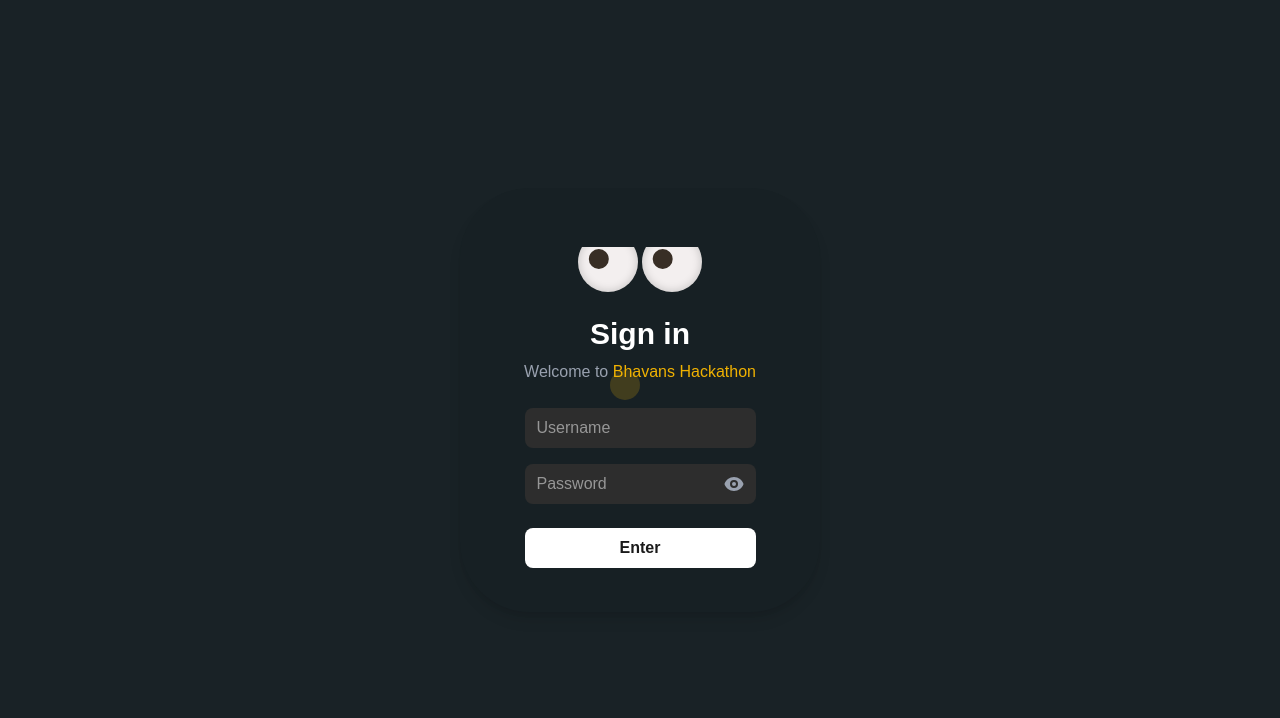
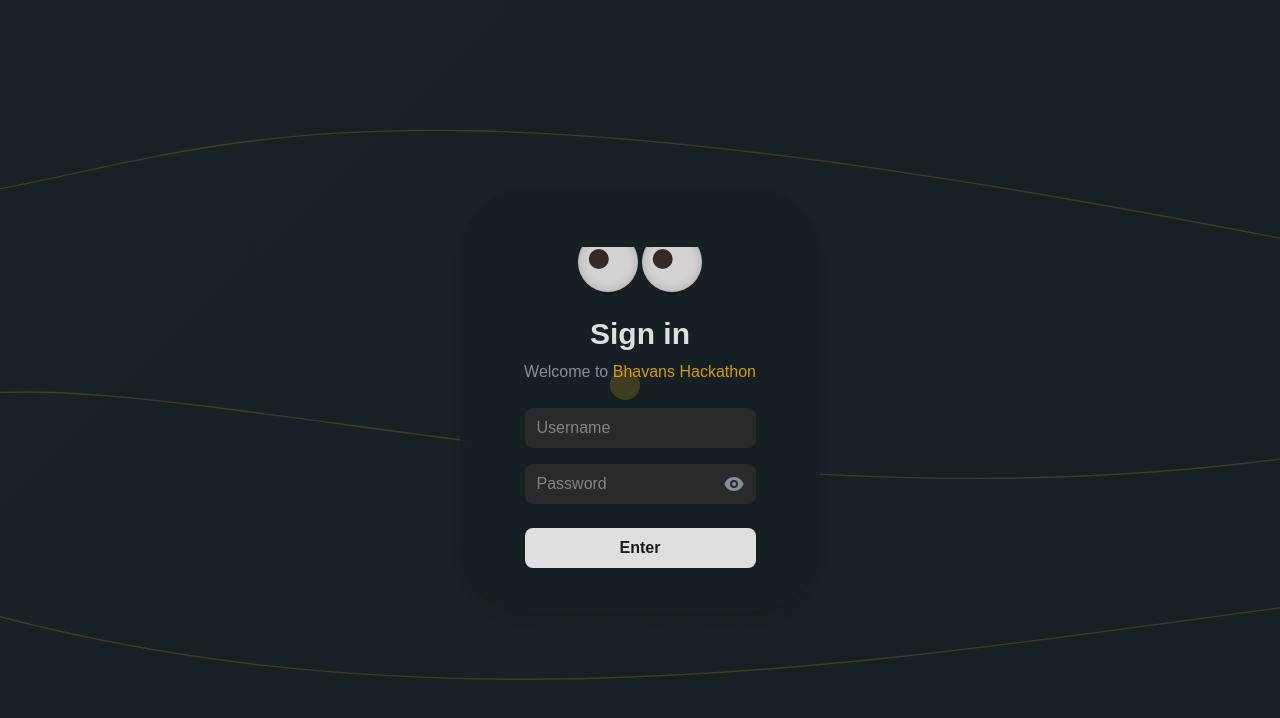
Before and after one commit to Gopesh456/HackCheck-UI, a Next.js app: page /login in a window 1280 px wide. Shown: the top 718 px of the page. Built offline with nearby package versions, Linux system fonts and the light colour scheme.

Commit message:
Enhance login page with sleek background design and animations; remove unused utility functions

```diff
--- a/app/login/page.tsx
+++ b/app/login/page.tsx
@@ -141,6 +141,83 @@
 
   return (
     <div className="relative min-h-screen flex items-center justify-center bg-[#192226]">
+      {/* Sleek background design */}
+      <div className="absolute inset-0 overflow-hidden bg-design">
+        <svg
+          className="absolute w-full h-full opacity-20"
+          xmlns="http://www.w3.org/2000/svg"
+          viewBox="0 0 1200 800"
+        >
+          {/* Curved lines */}
+          <path
+            d="M-100,200 C200,150 300,50 1300,250"
+            className="animated-line"
+            stroke="#EAB308"
+            strokeWidth="1.4"
+            fill="none"
+          />
+          <path
+            d="M-100,400 C100,350 700,550 1300,450"
+            className="animated-line"
+            stroke="#EAB308"
+            strokeWidth="1.4"
+            fill="none"
+            style={{ animationDelay: "0.2s" }}
+          />
+          <path
+            d="M-100,600 C400,750 900,650 1300,600"
+            className="animated-line"
+            stroke="#EAB308"
+            strokeWidth="1.4"
+            fill="none"
+            style={{ animationDelay: "0.4s" }}
+          />
+
+          {/* Geometric elements */}
+          <circle
+            cx="10%"
+            cy="20%"
+            r="50"
+            className="geometric"
+            fill="rgba(234, 179, 8, 0.03)"
+          />
+          <circle
+            cx="80%"
+            cy="70%"
+            r="100"
+            className="geometric"
+            fill="rgba(234, 179, 8, 0.02)"
+          />
+          <rect
+            x="70%"
+            y="10%"
+            width="150"
+            height="150"
+            className="geometric"
+            fill="rgba(234, 179, 8, 0.01)"
+          />
+
+          {/* Grid pattern */}
+          <pattern
+            id="grid"
+            x="0"
+            y="0"
+            width="40"
+            height="40"
+            patternUnits="userSpaceOnUse"
+          >
+            <rect x="0" y="0" width="40" height="40" fill="none" />
+            <path
+              d="M 40 0 L 0 0 0 40"
+              stroke="rgba(234, 179, 8, 0.05)"
+              strokeWidth="5"
+              fill="none"
+            />
+          </pattern>
+          <rect x="0" y="0" width="100%" height="100%" fill="url(#grid)" />
+        </svg>
+      </div>
+
       {/* Cursor blob */}
       <div
         className={`cursor-blob ${isPointer ? "cursor-pointer" : ""}`}
@@ -151,8 +228,7 @@
         style={{ left: cursorPosition.x, top: cursorPosition.y }}
       ></div>
 
-      <div className="absolute inset-0 overflow-hidden"></div>
-      <div className="relative z-10 bg-[#172024] p-5 box-content grid justify-center align-middle rounded-[70px] shadow-lg sm:w-80 sm:h-96">
+      <div className="relative z-10 bg-[#172024] p-5 box-content grid justify-center align-middle rounded-[70px] shadow-lg sm:w-80 sm:h-96 opacity-86 backdrop-blur-xl">
         <div className="w-full rounded-[50px] flex flex-col items-center justify-center h-full">
           <div className="eyes-container mb-6">
             <div
@@ -343,6 +419,46 @@
         [role="button"] {
           cursor: none;
         }
+
+        .bg-design {
+          background: linear-gradient(
+            135deg,
+            rgba(25, 34, 38, 1) 0%,
+            rgba(23, 32, 36, 1) 100%
+          );
+        }
+
+        .animated-line {
+          stroke-dasharray: 1500;
+          stroke-dashoffset: 1500;
+          animation: draw 4s forwards alternate ease-in-out;
+          opacity: 1;
+        }
+
+        .geometric {
+          animation: pulse 8s infinite alternate;
+        }
+
+        @keyframes draw {
+          to {
+            stroke-dashoffset: 0;
+          }
+        }
+
+        @keyframes pulse {
+          0% {
+            opacity: 0.3;
+            transform: scale(1);
+          }
+          50% {
+            opacity: 0.5;
+            transform: scale(1.05);
+          }
+          100% {
+            opacity: 0.3;
+            transform: scale(1);
+          }
+        }
       `}</style>
     </div>
   );
--- a/utils.tsx
+++ /dev/null
@@ -1,6 +0,0 @@
-import { type ClassValue, clsx } from "clsx";
-import { twMerge } from "tailwind-merge";
-
-export function cn(...inputs: ClassValue[]) {
-  return twMerge(clsx(inputs));
-}
```
